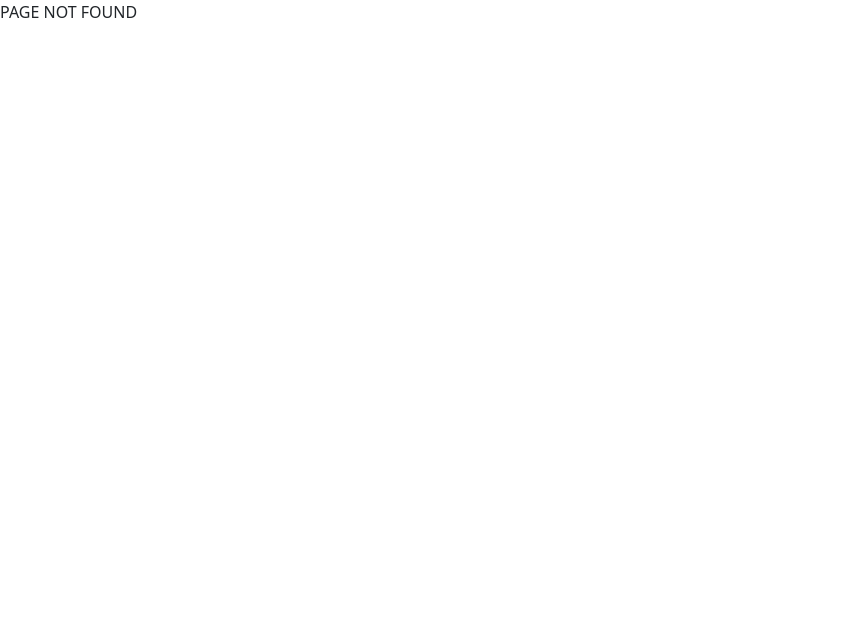
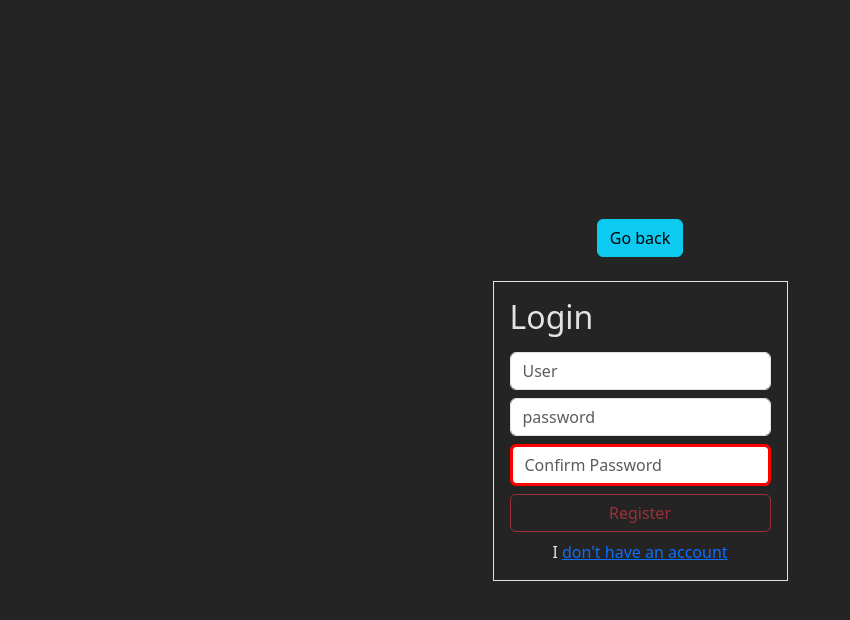
Before and after one commit to OGCapsLock/travel-assistant-challenge, a React (Vite) app: page /signup in a window 1280 px wide. Before the commit this address had no page. Shown: the top 620 px of the page, without its empty margins (0-850 px from the left). Built offline with nearby package versions, Linux system fonts and the light colour scheme.

Commit message:
register complete

```diff
--- /dev/null
+++ b/src/components/signUp.tsx
@@ -0,0 +1,116 @@
+import React, { useState } from "react";
+import { useAuth } from "../context/AuthContext";
+import { BACKEND } from "../../env";
+import { Link, useNavigate } from "react-router-dom";
+import { Button, Col, Input, Row } from "reactstrap";
+// import { useAuth } from "../context/AuthContext";
+
+const SignUpForm: React.FC = () => {
+  const [username, setUsername] = useState("");
+  const [password, setPassword] = useState("");
+  const [confirmPassword, setConfirmPassword] = useState("");
+  const { login, authenticated } = useAuth();
+  const navigate = useNavigate();
+  console.log(authenticated);
+  const handleRegister = async (event: React.FormEvent<HTMLFormElement>) => {
+    event.preventDefault();
+    try {
+      const response = await fetch(`${BACKEND}/user`, {
+        method: "POST",
+        headers: {
+          "Content-Type": "application/json",
+        },
+        body: JSON.stringify({ username, password }),
+      });
+
+      if (!response.ok) {
+        throw new Error("Erro ao efetuar reistro");
+      }
+
+      const data = await response.json();
+
+      // login(data?.token);
+      alert(data?.message);
+      navigate("/");
+      console.log("User", username);
+    } catch (err: any) {
+      alert(err?.message);
+    }
+  };
+
+  return (
+    <div
+      style={{
+        backgroundColor: "#242424",
+        color: "rgba(255, 255, 255, 0.871)",
+        height: "100vh",
+      }}
+      className="w-100 d-flex align-items-center justify-content-center flex-column"
+    >
+      <Row>
+        <Col className="d-flex justify-content-start">
+          <Link to={"/"} className="btn btn-info">
+            Go back
+          </Link>
+        </Col>
+      </Row>
+      <form
+        onSubmit={handleRegister}
+        method="post"
+        className="d-flex flex-column gap-2 border border-1 p-3 mt-4"
+      >
+        <h2>Login</h2>
+        <Input
+          type="text"
+          placeholder="User"
+          value={username}
+          name={"username"}
+          onChange={(e) => setUsername(e.target.value)}
+        />
+        <Input
+          type="password"
+          placeholder="password"
+          value={password}
+          name={"password"}
+          onChange={(e) => setPassword(e.target.value)}
+        />
+        <Input
+          type="password"
+          placeholder="Confirm Password"
+          value={confirmPassword}
+          name={"confirmPassword"}
+          style={{
+            border: `${
+              password != confirmPassword ||
+              confirmPassword?.trim()?.length == 0
+                ? "solid 3px red"
+                : "solid 3px green"
+            }`,
+          }}
+          onChange={(e) => setConfirmPassword(e.target.value)}
+        />
+        <Button
+          color={`${
+            password != confirmPassword || confirmPassword?.trim()?.length == 0
+              ? "danger"
+              : "success"
+          }`}
+          disabled={
+            password != confirmPassword || confirmPassword?.trim()?.length == 0
+          }
+          outline
+          type="submit"
+        >
+          Register
+        </Button>
+        <Row>
+          <Col className="text-center">
+            I <Link to={"/signup"}> don't have an account </Link>
+          </Col>
+        </Row>
+      </form>
+    </div>
+  );
+};
+
+export default SignUpForm;
--- a/src/routes.tsx
+++ b/src/routes.tsx
@@ -1,21 +1,17 @@
-import { Routes, Route, Navigate } from 'react-router-dom';
-import App from './App';
-import { useAuth } from './context/AuthContext';
-import LoginForm from './components/login';
+import { Routes, Route } from "react-router-dom";
+import App from "./App";
+import LoginForm from "./components/login";
+import SignUpForm from "./components/signUp";
 
 export default function AppRoutes() {
-
-    return <>
-        <Routes>
-            <Route path="/" element={<App />} />
-            <Route path="/login" element={<LoginForm />} />
-            <Route path='*' element={<>PAGE NOT FOUND</>} />
-        </Routes>
+  return (
+    <>
+      <Routes>
+        <Route path="/" element={<App />} />
+        <Route path="/login" element={<LoginForm />} />
+        <Route path="/signup" element={<SignUpForm />} />
+        <Route path="*" element={<>PAGE NOT FOUND</>} />
+      </Routes>
     </>
+  );
 }
-
-const Layout= ({ children }:any) => {
-    const { authenticated } = useAuth();
-
-    return authenticated ? children : <Navigate to="/" replace />;
-  };
```
